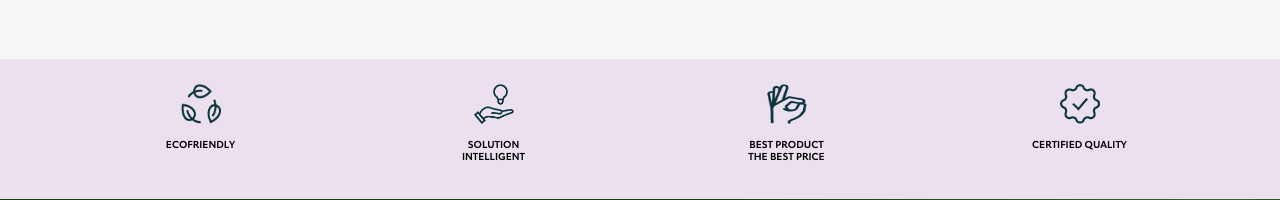
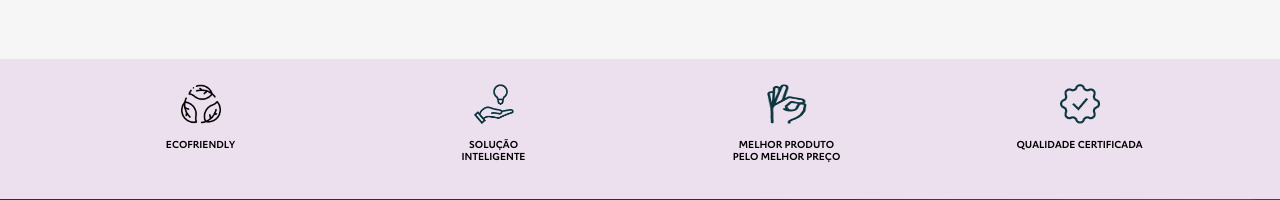
Before and after one commit to fedegrimo/rahamattresses, a Node server app: page /balance/pt in a window 1280 px wide. Shown: the part 580-780 px from the top of the page. Run offline with Node 20, Linux system fonts and the light colour scheme.

Commit message:
[UPDATE] Landing Colchones PT

```diff
--- a/views/pt/balance.ejs
+++ b/views/pt/balance.ejs
@@ -24,7 +24,7 @@
                     <p class="store_text balance_text">O equilíbrio perfeito entre alta qualidade e uma solução natural..</p>
                     <div class="selectores">
                         <div class="selector1">
-                            <span>HEIGHT</span>
+                            <span>ALTO</span>
                             <select name="altura" class="altura">
                                 <option value="10 inches">10 inches</option>
                                 <option value="12 inches">12 inches</option>
@@ -32,7 +32,7 @@
                         </div>
 
                         <div class="selector2">
-                            <span>SIZE</span>
+                            <span>TAMANHO</span>
                             <select name="side" class="side">
                                 <option value="Twin">Twin (39 x 75 inches)</option>
                                 <option value="Full">Full (54 x 75 inches)</option>
@@ -43,7 +43,7 @@
                     </div>
 
                     <div class="btnBuyBalance">
-                        <a href="#">BUY NOW</a>
+                        <a href="#">COMPRE AGORA</a>
                     </div>
                 </div>
             </div>
@@ -58,21 +58,21 @@
         <div class="barraiconos_contenedor">
 
             <div class="contenedor_item">
-                <img src="/images/icons/ecofriendly_azul.png" alt="Ecofriendly">
+                <img src="/images/icons/bio.png" alt="Ecofriendly">
                 <p>Ecofriendly</p>
             </div>
 
             <div class="contenedor_item">
-                <img src="/images/icons/solucion-inteligente.png" alt="SOLUTION INTELLIGENT">
-                <p>SOLUTION<br> INTELLIGENT</p>
+                <img src="/images/icons/solucion-inteligente.png" alt="Solução Inteligente">
+                <p>Solução<br> Inteligente</p>
             </div>
             <div class="contenedor_item">
-                <img src="/images/icons/mejor_precio.png" alt="Mejor producto">
-                <p>BEST PRODUCT<br> THE BEST PRICE</p>
+                <img src="/images/icons/mejor_precio.png" alt="Melhor Produto pelo Melhor Preç">
+                <p>Melhor Produto <br>pelo Melhor Preço</p>
             </div>
             <div class="contenedor_item">
-                <img src="/images/icons/certificada.png" alt="calidad verificada">
-                <p>CERTIFIED QUALITY</p>
+                <img src="/images/icons/certificada.png" alt="QUALIDADE CERTIFICADA">
+                <p>QUALIDADE CERTIFICADA</p>
             </div>
         </div>
 
--- a/views/pt/index.ejs
+++ b/views/pt/index.ejs
@@ -257,7 +257,7 @@
                 </div>
                 <div class="contenedor_item">
                     <img src="/images/icons/mejor_precio.png" alt="Mejor producto">
-                    <p>Melhor Produto pelo Melhor Preço</p>
+                    <p>Melhor Produto <br>pelo Melhor Preço</p>
                 </div>
                 <div class="contenedor_item">
                     <img src="/images/icons/certificada.png" alt="calidad verificada">
```
Also changed, not shown: views/pt/essential.ejs (+9 -9 lines), views/pt/wellness.ejs (+9 -9 lines).
